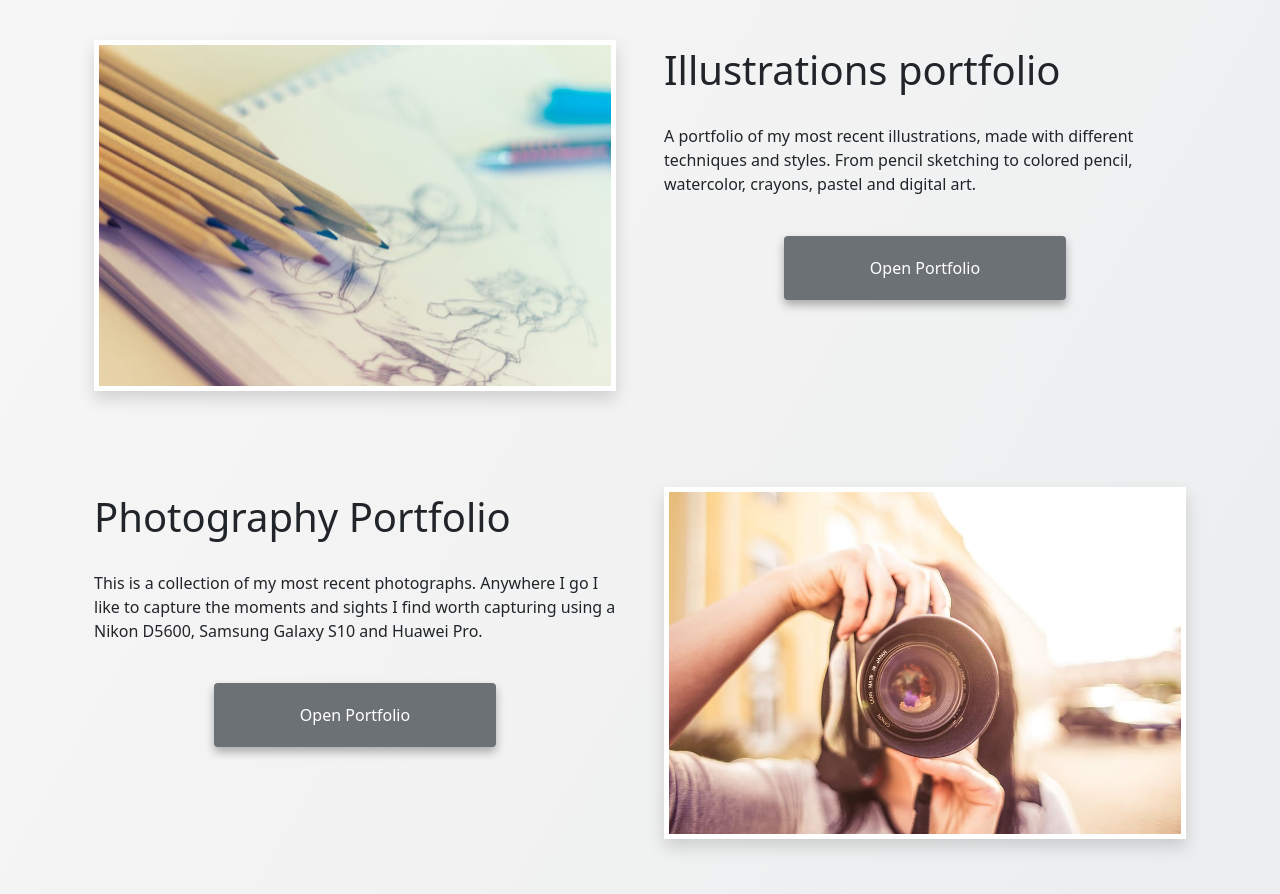
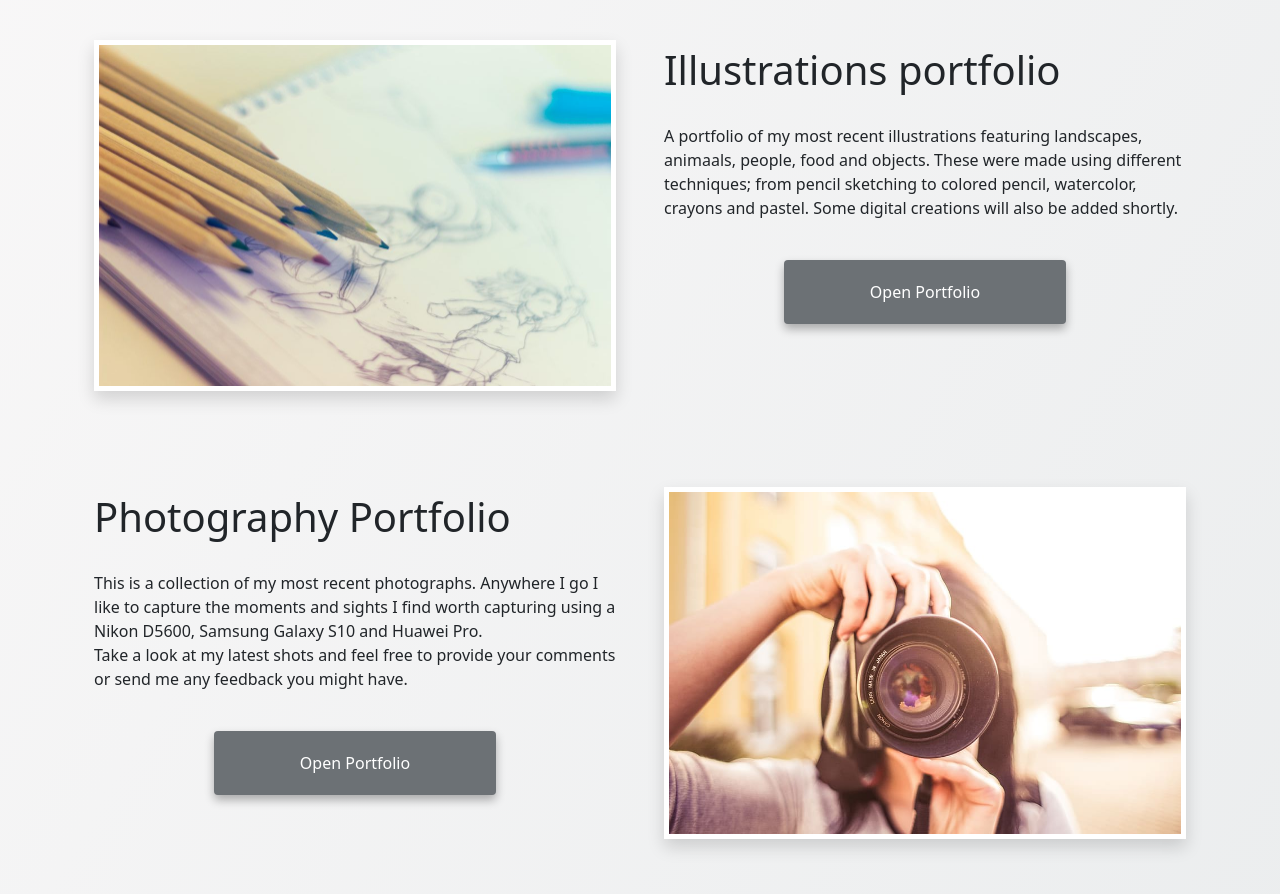
Before and after one commit to Servi90/marta-portfolio, a plain HTML site: page index.html in a window 1280 px wide. Shown: the part 1320-2214 px from the top of the page. Drawn offline with nearby package versions, Linux system fonts and the light colour scheme.

Commit message:
Added text to index page

```diff
--- a/index.html
+++ b/index.html
@@ -136,9 +136,11 @@
         <div class="col-6 p-4 smallRes">
           <div class="illuTitle fs-1">Illustrations portfolio</div>
           <div class="illuParagraph mt-4">
-            A portfolio of my most recent illustrations, made with different
-            techniques and styles. From pencil sketching to colored pencil,
-            watercolor, crayons, pastel and digital art.
+            A portfolio of my most recent illustrations featuring landscapes,
+            animaals, people, food and objects. These were made using different
+            techniques; from pencil sketching to colored pencil, watercolor,
+            crayons and pastel. Some digital creations will also be added
+            shortly.
           </div>
           <div class="illuButton">
             <a href="illustrations.html" class="content-link">Open Portfolio</a>
@@ -155,7 +157,9 @@
           <div class="photographsParagraph mt-4">
             This is a collection of my most recent photographs. Anywhere I go I
             like to capture the moments and sights I find worth capturing using
-            a Nikon D5600, Samsung Galaxy S10 and Huawei Pro.
+            a Nikon D5600, Samsung Galaxy S10 and Huawei Pro.<br />
+            Take a look at my latest shots and feel free to provide your
+            comments or send me any feedback you might have.
           </div>
           <div class="photographsButton">
             <a href="photos.html" class="content-link">Open Portfolio</a>
```
